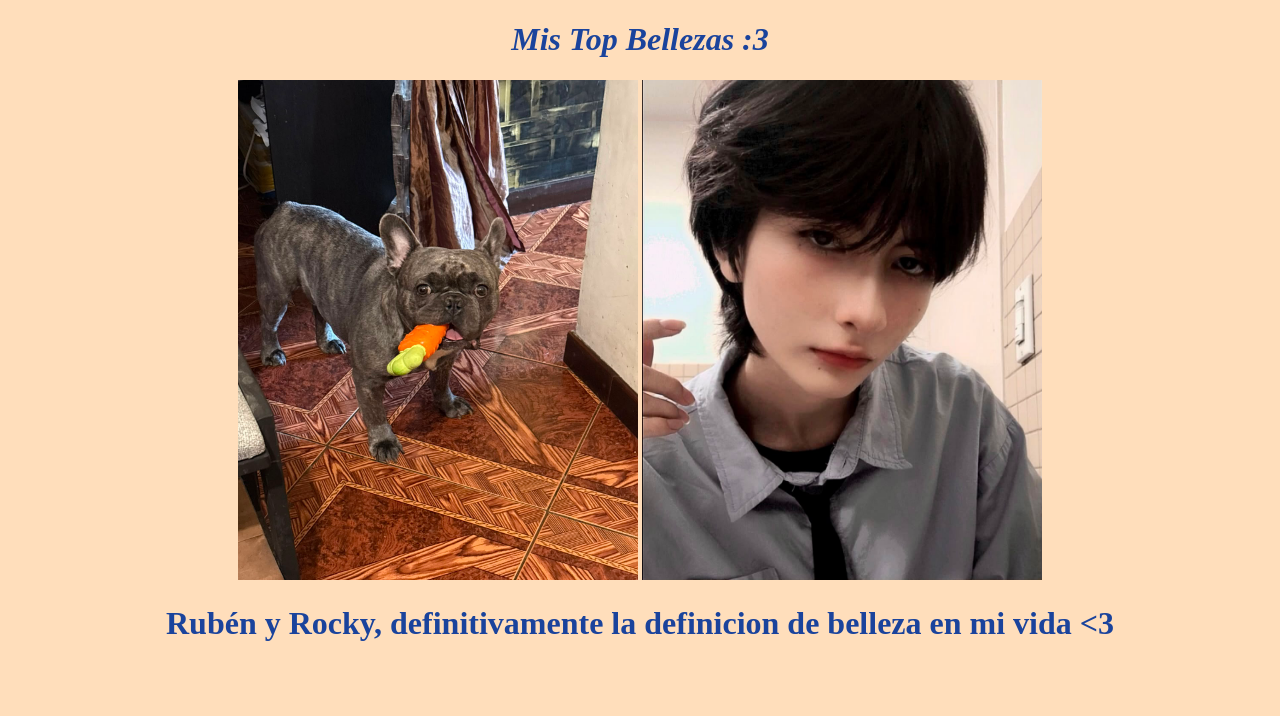
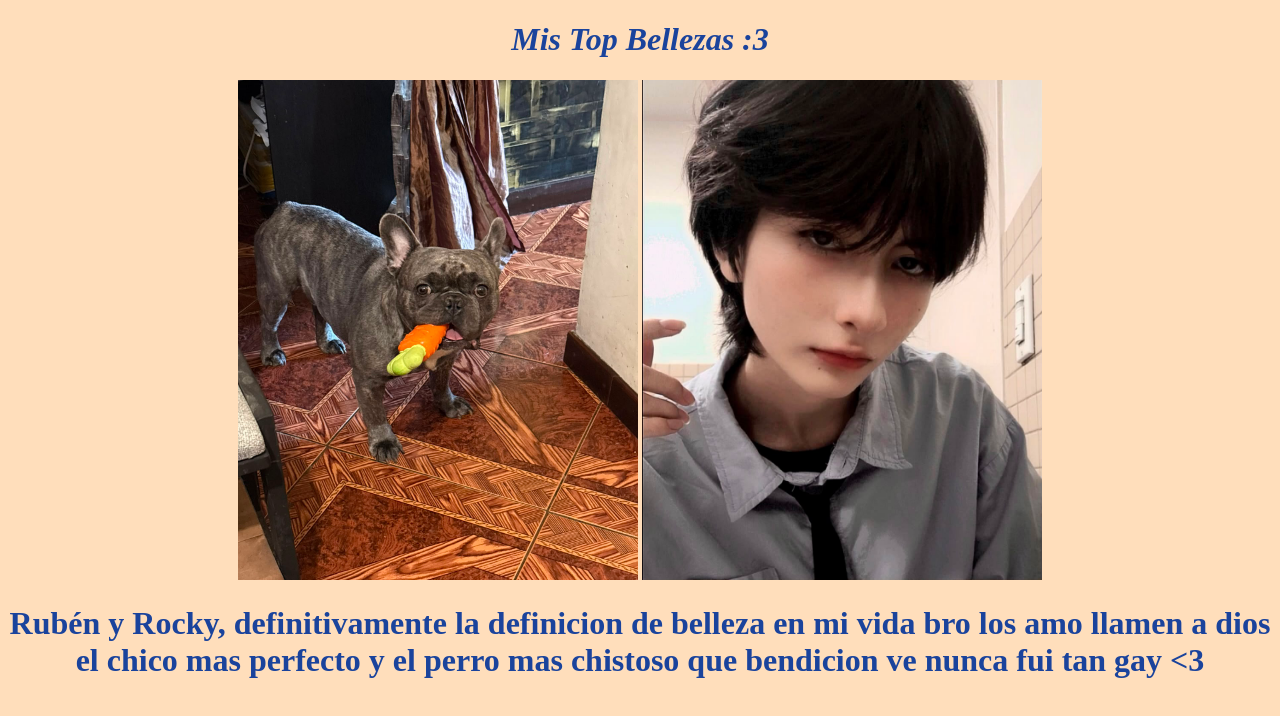
Before and after one commit to dan6767777/pagina-dos-top-globales-wuuu-10-2, a plain HTML site: page index.html in a window 1280 px wide. Drawn offline with Linux system fonts and the light colour scheme; files whose address does not match are found by name.

Commit message:
Add files via upload

```diff
--- a/index.html
+++ b/index.html
@@ -8,6 +8,6 @@
 <body style="background-color:rgb(255, 222, 187);">
 <h1 style="color:rgb(26, 67, 156) ;"><center><i> Mis Top Bellezas :3</i></center></h1>
 <center><img src="/imagen/WhatsApp Image 2026-08-24 at 2.58.37 PM.jpeg" alt="" height="500px" width="400px"> <img src="/imagen/WhatsApp Image 2026-08-24 at 3.53.38 PM.jpeg" alt="" height="500px" width="400px"> </center>
-    <h1 style="color:rgb(26, 67, 156) ;"><center>Rubén y Rocky, definitivamente la definicion de belleza en mi vida <3</center></h1>
+    <h1 style="color:rgb(26, 67, 156) ;"><center>Rubén y Rocky, definitivamente la definicion de belleza en mi vida bro los amo llamen a dios el chico mas perfecto y el perro mas chistoso que bendicion ve nunca fui tan gay <3 </center></h1>
 </body>
 </html>
```
